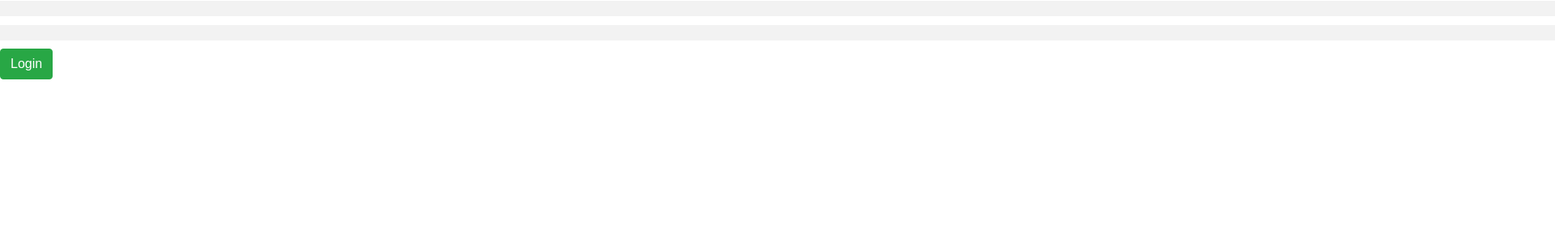
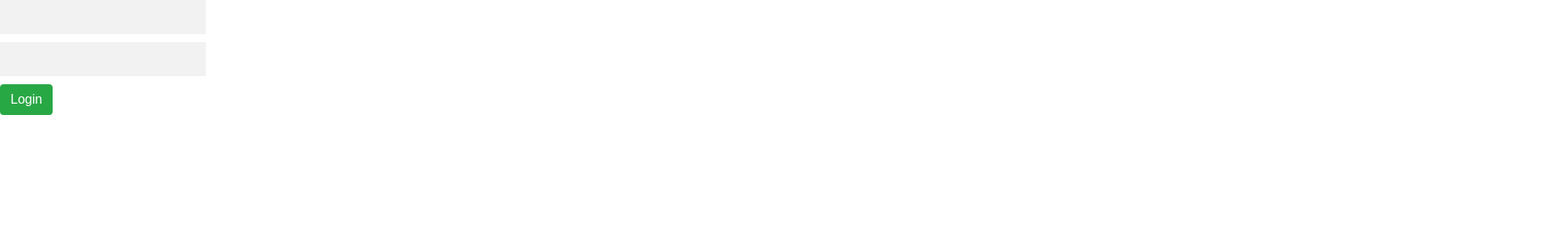
Before and after one commit to Bmirt/HRprogramm, a React (Create React App) app: page /Login in a window 1280 px wide. Shown: the top 300 px of the page at 81% size, 1920 px wide, since content can reach past the window. Built offline with nearby package versions, Linux system fonts and the light colour scheme.

Commit message:
input/changes

```diff
--- a/src/components/UI/Input/Input.module.css
+++ b/src/components/UI/Input/Input.module.css
@@ -1,6 +1,7 @@
 .input{
     background-color: #f2f2f2;
-    width: 2500px;
+    width: 250px;
+    height: 40px;
     border: none;
     padding: 12 px 15px;
     font-size: 15px;
```
